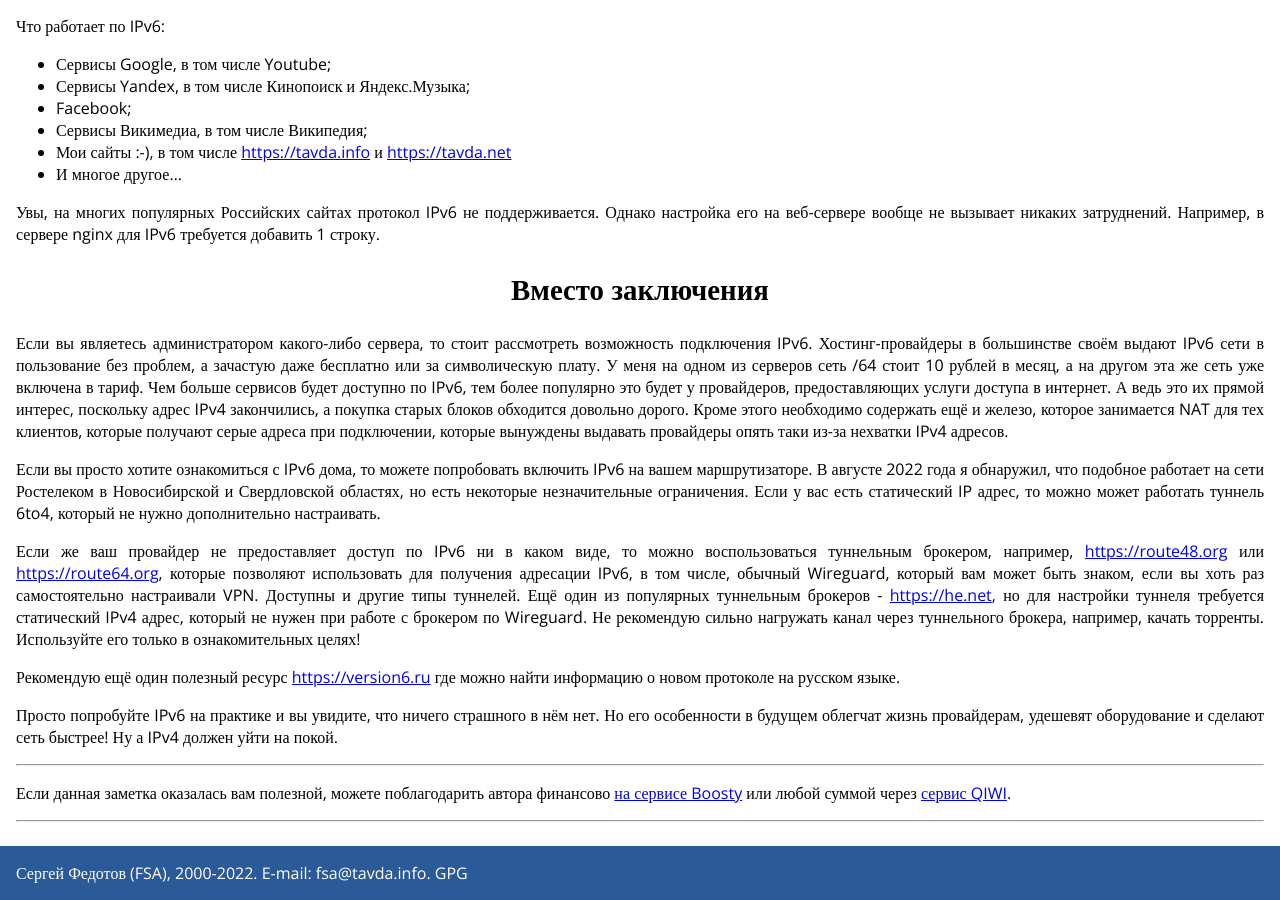
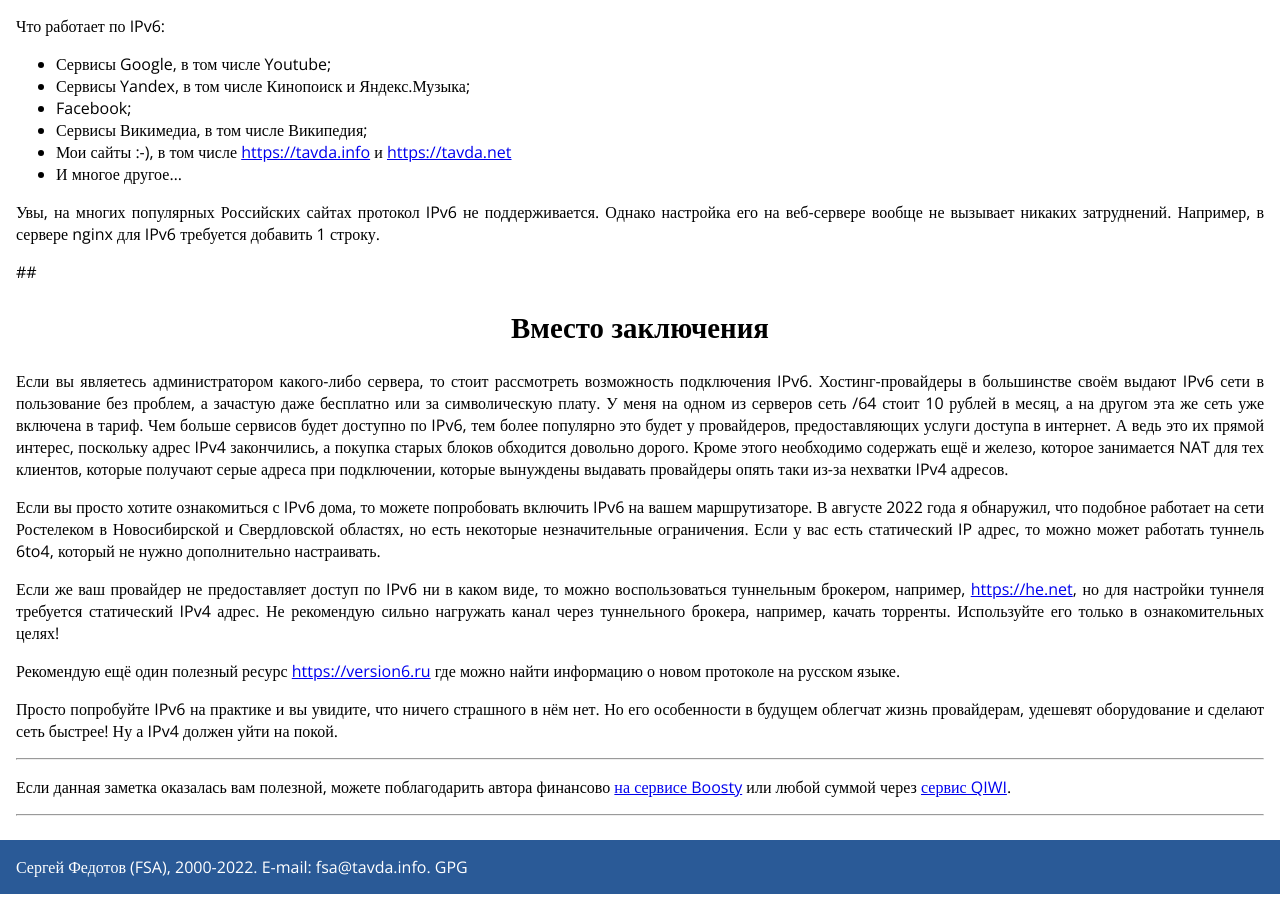
Before and after one commit to fsa/site, a Jekyll site: the page built from _posts/2022-08-29-ipv6.md, in a window 1280 px wide and 900 px high, scrolled down 1801 px. Built offline with Jekyll 4.4.1, drawn with Linux system fonts in a browser that asks for light colours; comment, search, counter and statistics services are not loaded.

Commit message:
Удалена информация о Route48.

```diff
--- a/_posts/2022-08-29-ipv6.md
+++ b/_posts/2022-08-29-ipv6.md
@@ -56,13 +56,15 @@
 
 Увы, на многих популярных Российских сайтах протокол IPv6 не поддерживается. Однако настройка его на веб-сервере вообще не вызывает никаких затруднений. Например, в сервере nginx для IPv6 требуется добавить 1 строку.
 
+##
+
 ## Вместо заключения
 
 Если вы являетесь администратором какого-либо сервера, то стоит рассмотреть возможность подключения IPv6. Хостинг-провайдеры в большинстве своём выдают IPv6 сети в пользование без проблем, а зачастую даже бесплатно или за символическую плату. У меня на одном из серверов сеть /64 стоит 10 рублей в месяц, а на другом эта же сеть уже включена в тариф. Чем больше сервисов будет доступно по IPv6, тем более популярно это будет у провайдеров, предоставляющих услуги доступа в интернет. А ведь это их прямой интерес, поскольку адрес IPv4 закончились, а покупка старых блоков обходится довольно дорого. Кроме этого необходимо содержать ещё и железо, которое занимается NAT для тех клиентов, которые получают серые адреса при подключении, которые вынуждены выдавать провайдеры опять таки из-за нехватки IPv4 адресов.
 
 Если вы просто хотите ознакомиться с IPv6 дома, то можете попробовать включить IPv6 на вашем маршрутизаторе. В августе 2022 года я обнаружил, что подобное работает на сети Ростелеком в Новосибирской и Свердловской областях, но есть некоторые незначительные ограничения. Если у вас есть статический IP адрес, то можно может работать туннель 6to4, который не нужно дополнительно настраивать.
 
-Если же ваш провайдер не предоставляет доступ по IPv6 ни в каком виде, то можно воспользоваться туннельным брокером, например, <https://route48.org> или <https://route64.org>, которые позволяют использовать для получения адресации IPv6, в том числе, обычный Wireguard, который вам может быть знаком, если вы хоть раз самостоятельно настраивали VPN. Доступны и другие типы туннелей. Ещё один из популярных туннельным брокеров - <https://he.net>, но для настройки туннеля требуется статический IPv4 адрес, который не нужен при работе с брокером по Wireguard. Не рекомендую сильно нагружать канал через туннельного брокера, например, качать торренты. Используйте его только в ознакомительных целях!
+Если же ваш провайдер не предоставляет доступ по IPv6 ни в каком виде, то можно воспользоваться туннельным брокером, например, <https://he.net>, но для настройки туннеля требуется статический IPv4 адрес. Не рекомендую сильно нагружать канал через туннельного брокера, например, качать торренты. Используйте его только в ознакомительных целях!
 
 Рекомендую ещё один полезный ресурс <https://version6.ru> где можно найти информацию о новом протоколе на русском языке.
 
```
